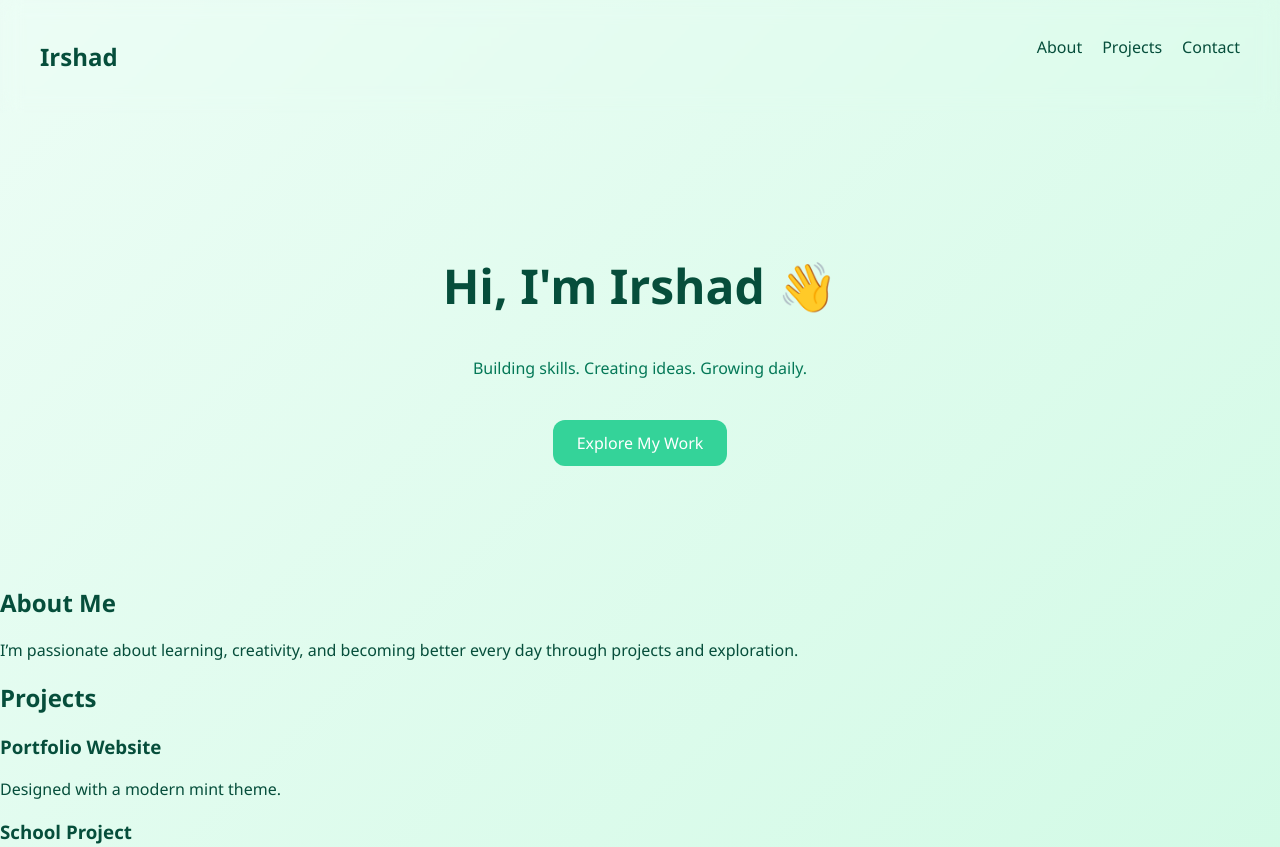
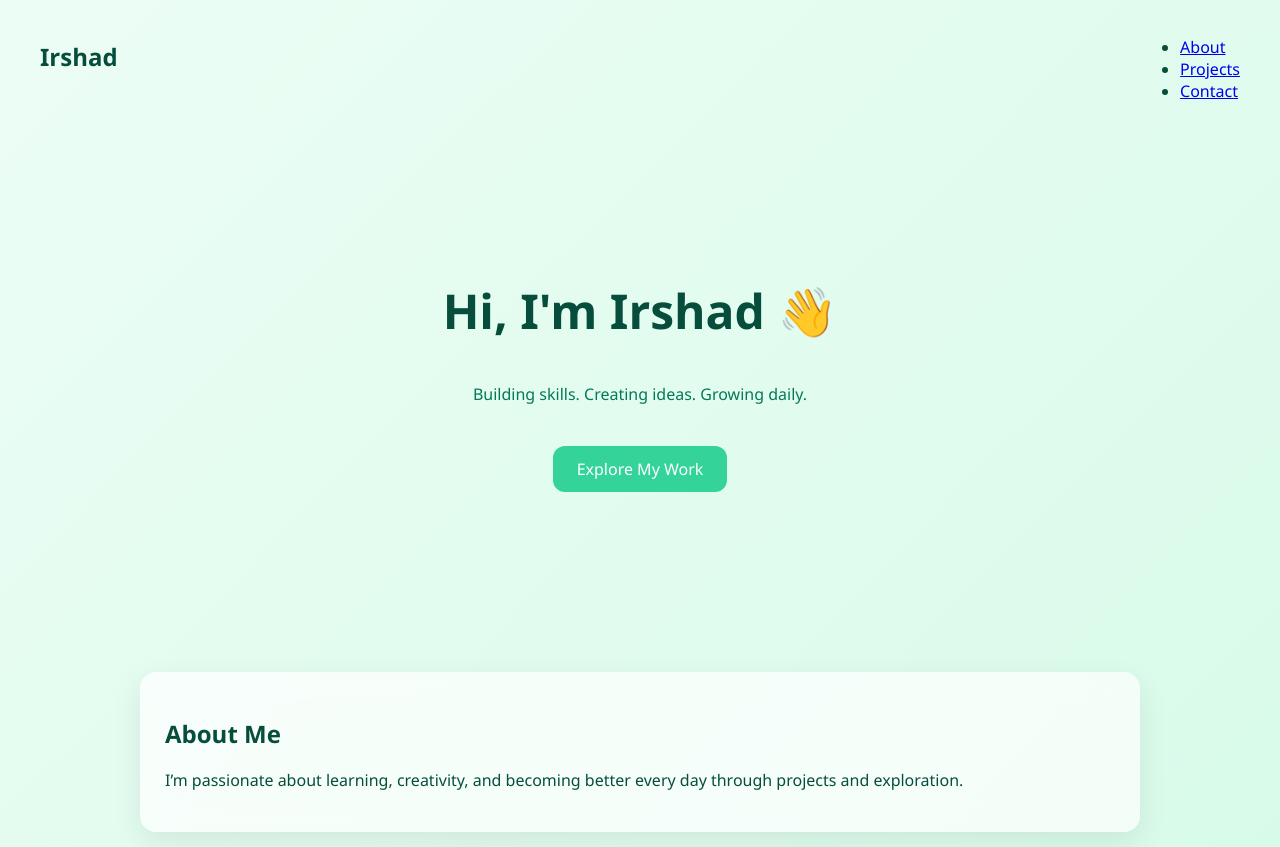
Before and after one commit to IrshadW/irshad.github.io, a plain HTML site: page index.html in a window 1280 px wide. Shown: the top 847 px of the page. Drawn offline with Linux system fonts and the light colour scheme.

Commit message:
Refactor style.css with new layout and effects

```diff
--- a/style.css
+++ b/style.css
@@ -5,23 +5,18 @@ body {
   color: #064e3b;
 }
 
+/* Center content */
+section {
+  padding: 80px 20px;
+  max-width: 1000px;
+  margin: auto;
+}
+
 /* Navbar */
 .navbar {
   display: flex;
   justify-content: space-between;
   padding: 20px 40px;
-  backdrop-filter: blur(10px);
-}
-
-.navbar ul {
-  list-style: none;
-  display: flex;
-  gap: 20px;
-}
-
-.navbar a {
-  text-decoration: none;
-  color: #064e3b;
 }
 
 /* Hero */
@@ -52,4 +47,31 @@ body {
 }
 
 .btn:hover {
-  background: #10
+  background: #10b981;
+  transform: scale(1.05);
+}
+
+/* Glass effect (stronger now) */
+.glass {
+  background: rgba(255, 255, 255, 0.7);
+  backdrop-filter: blur(15px);
+  border-radius: 16px;
+  padding: 25px;
+  box-shadow: 0 10px 30px rgba(0,0,0,0.08);
+}
+
+/* Projects layout */
+.project-container {
+  display: flex;
+  gap: 20px;
+  margin-top: 20px;
+}
+
+.card {
+  flex: 1;
+  transition: 0.3s;
+}
+
+.card:hover {
+  transform: translateY(-10px);
+}
```
